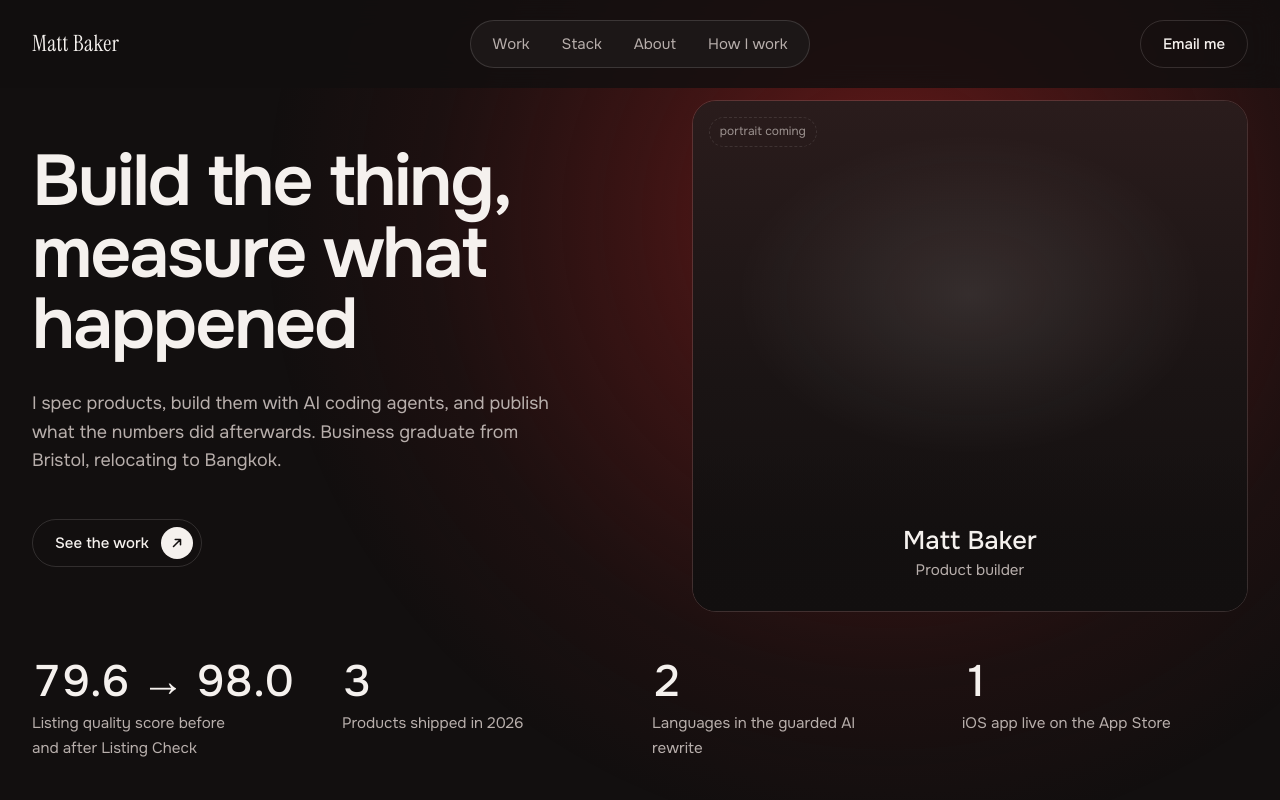
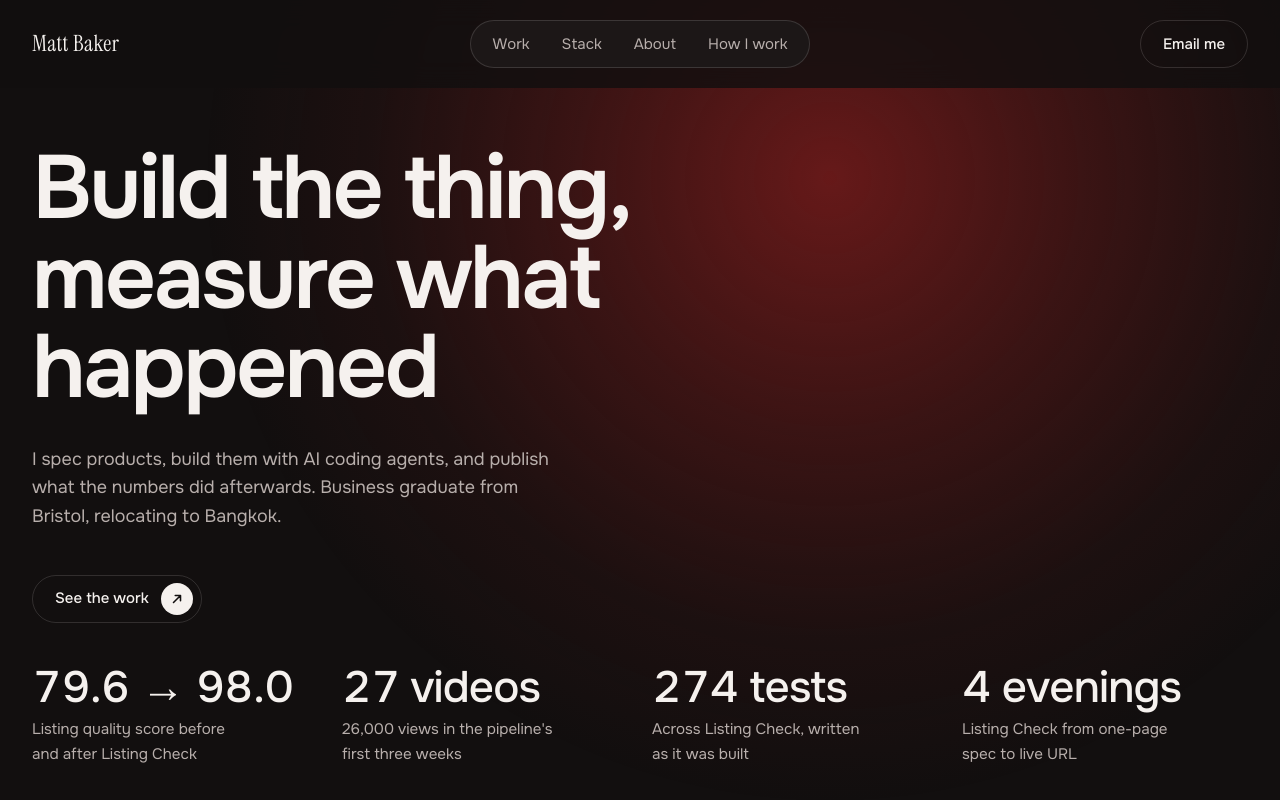
Before and after one commit to mattpbakerdev-oss/mattpbaker.dev, a plain HTML site: page index.html in a window 1280 px wide. Shown: the top 800 px of the page. Drawn offline with Linux system fonts and the light colour scheme.

Commit message:
Home: drop portrait placeholder, fix UGC tags, new stats, link fixes
Co-Authored-By: Claude Fable 5.1 <noreply@anthropic.com>

```diff
--- a/index.html
+++ b/index.html
@@ -27,7 +27,6 @@
     --serif: "Instrument Serif", Georgia, serif;
     --hand: "Caveat", "Bradley Hand", cursive;
     --gutter: 32px;
-    --radius-frame: 24px;
     --radius-card: 20px;
     color-scheme: dark;
   }
@@ -110,50 +109,25 @@
   }
   .hero::before {
     content: ""; position: absolute; z-index: -1; pointer-events: none;
-    width: 1300px; height: 1300px; right: -260px; top: -520px; border-radius: 50%;
+    width: 1300px; height: 1300px; right: -200px; top: -560px; border-radius: 50%;
     background: radial-gradient(circle at center, rgba(107,26,26,0.95) 0%, rgba(107,26,26,0.45) 28%, rgba(107,26,26,0.12) 50%, transparent 68%);
     opacity: 0; animation: glow-in 1.2s ease-out .1s forwards;
   }
-  .hero-grid {
-    display: grid; grid-template-columns: minmax(0, 11fr) minmax(0, 10fr); gap: 48px; align-items: center;
-  }
+  .hero-grid { display: grid; align-content: center; padding-top: 48px; }
   h1 {
-    font-size: clamp(2.8rem, 5.6vw, 5.25rem); font-weight: 600; line-height: 1.0; letter-spacing: -0.03em;
-    margin: 0 0 28px; max-width: 13ch; text-wrap: balance;
+    font-size: clamp(3rem, 7vw, 6.5rem); font-weight: 600; line-height: 1.0; letter-spacing: -0.03em;
+    margin: 0 0 32px; max-width: 13ch; text-wrap: balance;
   }
   .lede { font-size: clamp(1.05rem, 1.4vw, 1.25rem); color: var(--ink-2); max-width: 44ch; margin: 0 0 44px; }
-  .frame {
-    margin: 0; position: relative; aspect-ratio: 4 / 5; max-height: 64vh; width: 100%; justify-self: end;
-    border: 1px solid var(--line); border-radius: var(--radius-frame); overflow: hidden;
-    opacity: 0; transform: translateY(12px); animation: rise-in .9s ease-out .25s forwards;
-  }
-  .frame .ph-portrait {
-    position: absolute; inset: 0;
-    background:
-      radial-gradient(60% 45% at 50% 38%, rgba(245,241,238,0.10), transparent 70%),
-      linear-gradient(180deg, #2a1c1c 0%, #1a1414 55%, #120F0F 100%);
-  }
-  .frame figcaption {
-    position: absolute; left: 0; right: 0; bottom: 0; padding: 72px 28px 28px; text-align: center;
-    background: linear-gradient(to top, rgba(18,15,15,0.95), rgba(18,15,15,0.6) 50%, transparent);
-  }
-  .frame figcaption b { display: block; font-size: 1.6rem; font-weight: 500; line-height: 1.2; }
-  .frame figcaption span { color: var(--ink-2); font-size: 0.95rem; }
-  .ph-note {
-    position: absolute; top: 16px; left: 16px; font-size: 12px; color: var(--ink-2);
-    border: 1px dashed var(--line); border-radius: 999px; padding: 4px 10px; opacity: .8;
-  }
   @keyframes glow-in { to { opacity: 1; } }
-  @keyframes rise-in { to { opacity: 1; transform: none; } }
   @media (prefers-reduced-motion: reduce) {
-    .hero::before, .frame { animation: none; opacity: 1; transform: none; }
+    .hero::before { animation: none; opacity: 1; }
     .nav-pill a::after { transition: none; }
   }
   @media (max-width: 900px) {
-    .hero { min-height: 0; row-gap: 40px; }
+    .hero { min-height: 0; row-gap: 48px; }
     .hero::before { width: 900px; height: 900px; right: -420px; top: -300px; }
-    .hero-grid { grid-template-columns: 1fr; gap: 40px; }
-    .frame { max-height: none; max-width: 440px; justify-self: start; }
+    .hero-grid { padding-top: 24px; }
   }
 
   .stats { display: grid; grid-template-columns: repeat(4, 1fr); gap: 24px; }
@@ -264,21 +238,16 @@
       <div>
         <h1>Build the thing, measure what happened</h1>
         <p class="lede">I spec products, build them with AI coding agents, and publish what the numbers did afterwards. Business graduate from Bristol, relocating to Bangkok.</p>
-        <a class="pill" href="#work">See the work
+        <a class="pill" href="https://listing-check.mattpbaker.dev" target="_blank" rel="noopener">See the work
           <span class="disc" aria-hidden="true"><svg viewBox="0 0 16 16" fill="none" stroke="currentColor" stroke-width="1.8" stroke-linecap="round" stroke-linejoin="round"><path d="M4 12 12 4M6 4h6v6"/></svg></span>
         </a>
       </div>
-      <figure class="frame">
-        <div class="ph-portrait" role="img" aria-label="Portrait placeholder"></div>
-        <span class="ph-note" aria-hidden="true">portrait coming</span>
-        <figcaption><b>Matt Baker</b><span>Product builder</span></figcaption>
-      </figure>
     </div>
     <div class="stats" role="list">
       <div class="stat" role="listitem"><b>79.6 → 98.0</b><span>Listing quality score before and after Listing Check</span></div>
-      <div class="stat" role="listitem"><b>3</b><span>Products shipped in 2026</span></div>
-      <div class="stat" role="listitem"><b>2</b><span>Languages in the guarded AI rewrite</span></div>
-      <div class="stat" role="listitem"><b>1</b><span>iOS app live on the App Store</span></div>
+      <div class="stat" role="listitem"><b>27 videos</b><span>26,000 views in the pipeline's first three weeks</span></div>
+      <div class="stat" role="listitem"><b>274 tests</b><span>Across Listing Check, written as it was built</span></div>
+      <div class="stat" role="listitem"><b>4 evenings</b><span>Listing Check from one-page spec to live URL</span></div>
     </div>
   </section>
 
@@ -300,7 +269,7 @@
       <a class="card" href="https://github.com/mattpbakerdev-oss/ugc-shorts-pipeline" target="_blank" rel="noopener">
         <div class="card-head"><h3>UGC shorts pipeline</h3><svg class="arrow" viewBox="0 0 24 24" fill="none" stroke="currentColor" stroke-width="2" stroke-linecap="round" stroke-linejoin="round" aria-hidden="true"><path d="M6 18 18 6M9 6h9v9"/></svg></div>
         <p>Turns talking-head takes into captioned, graphic-timed shorts from a small storyboard. Built for paid content work when editing by hand stopped scaling. <b>Open source.</b></p>
-        <div class="tags"><span>Python</span><span>ffmpeg</span><span>Whisper</span></div>
+        <div class="tags"><span>TypeScript</span><span>Remotion</span><span>whisper.cpp</span></div>
         <span class="ghost" aria-hidden="true">3</span>
       </a>
     </div>
```
